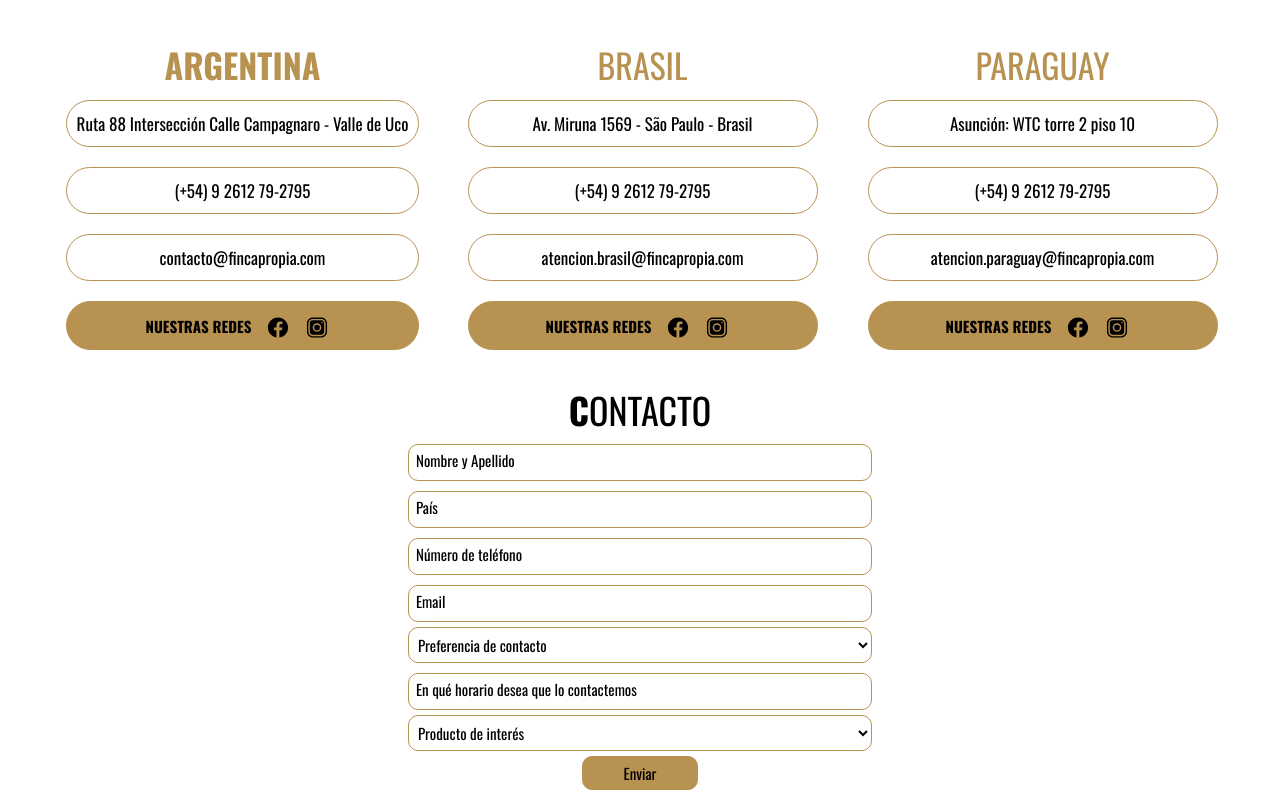
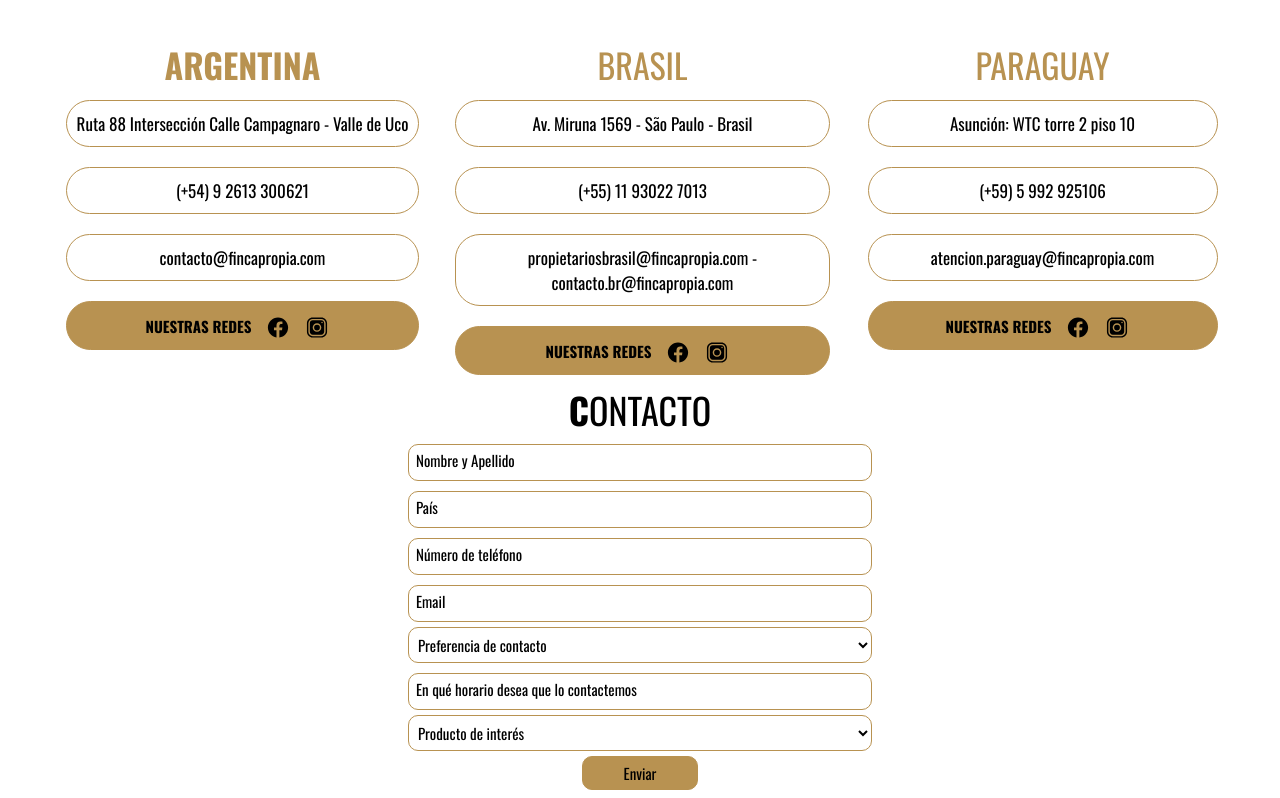
Before and after one commit to faucesmou/Finca-SinglePage, a React (Create React App) app: page / in a window 1280 px wide. Shown: the part 3171-3969 px from the top of the page. Built offline with nearby package versions, Linux system fonts and the light colour scheme; a web font is replaced by a local one.

Commit message:
Modificación de números de teléfonos y mails de contacto.

```diff
--- a/src/components/pages/Home.jsx
+++ b/src/components/pages/Home.jsx
@@ -421,7 +421,7 @@ function Home() {
                     </div>
                     <div className="descripcion">
                       <button className="contact-media-button">
-                        (54) 9 11 2178-8701
+                        (+54) 9 2613 300621
                       </button>
                     </div>
                     <div className="descripcion">
@@ -476,12 +476,12 @@ function Home() {
                     </div>
                     <div className="descripcion">
                       <button className="contact-media-button">
-                        (54) 9 11 2178-8701
+                       (+55) 11 93022 7013
                       </button>
                     </div>
                     <div className="descripcion">
                       <button className="contact-media-button">
-                        atencion.brasil@fincapropia.com
+                      propietariosbrasil@fincapropia.com - contacto.br@fincapropia.com
                       </button>
                     </div>
                     <div className="descripcion">
@@ -527,7 +527,7 @@ function Home() {
                     </div>
                     <div className="descripcion">
                       <button className="contact-media-button">
-                        (54) 9 11 2178-8701
+                        (+59) 5 992 925106
                       </button>
                     </div>
                     <div className="descripcion">
@@ -606,7 +606,7 @@ function Home() {
                       <button>
                         Ruta 88 Intersección Calle Campagnaro - Valle de Uco
                       </button>
-                      <button>(+54) 9 2612 79-2795</button>
+                      <button>(+54) 9 2613 300621</button>
                       <button>contacto@fincapropia.com</button>
                       <button className="social-media-button">
                         <span className="our-social-networks-text">NUESTRAS REDES</span>
@@ -645,10 +645,10 @@ function Home() {
                     <div className="container-buttons">
                       <button>Av. Miruna 1569 - São Paulo - Brasil</button>
                       <button className="contact-button">
-                        <span className="phone-number">(+54) 9 2612 79-2795</span>
+                        <span className="phone-number">(+55) 11 93022 7013</span>
                       </button>
 
-                      <button>atencion.brasil@fincapropia.com</button>
+                      <button>propietariosbrasil@fincapropia.com - contacto.br@fincapropia.com</button>
                       <button className="social-media-button">
                         <span className="our-social-networks-text">NUESTRAS REDES</span>
                         <a href="https://www.facebook.com/fincapropia" target="_blank" rel="noreferrer">
@@ -684,7 +684,7 @@ function Home() {
                     </div>
                     <div className="container-buttons">
                       <button>Asunción: WTC torre 2 piso 10</button>
-                      <button>(+54) 9 2612 79-2795</button>
+                      <button> (+59) 5 992 925106</button>
                       <button>atencion.paraguay@fincapropia.com</button>
                       <button className="social-media-button">
                         <span className="our-social-networks-text">NUESTRAS REDES</span>
@@ -728,12 +728,8 @@ function Home() {
 
                 <Contacto />
 
-
                 </div>
               </section>
-
-
-
 
             </section>
           )}
```
